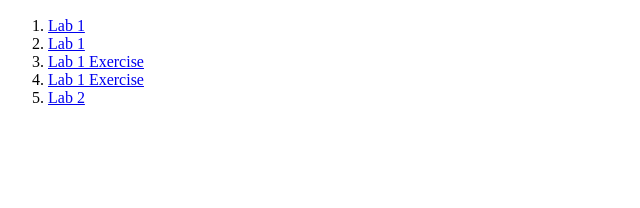
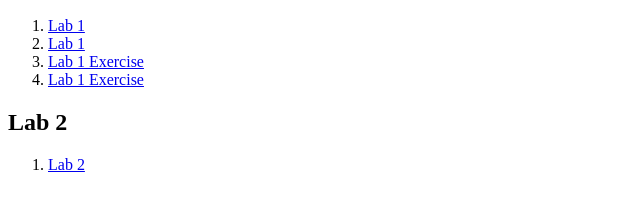
Before and after one commit to diveethra/S79065_CSF3133_K2, a plain HTML site: page index.html in a window 1280 px wide. Shown: the part 96-304 px from the top of the page, without its empty margins (0-640 px from the left). Drawn offline with Linux system fonts and the light colour scheme.

Commit message:
Update index.html

```diff
--- a/index.html
+++ b/index.html
@@ -11,6 +11,9 @@
                 <li><a href="Lab 1/lab1_ExerA.html">Lab 1</a></li>
                 <li><a href="Lab Exercise/contact.html">Lab 1 Exercise</a></li>
                 <li><a href="Lab Exercise/lab1_ExerB.html">Lab 1 Exercise</a></li>
+            </ol>
+            <h2>Lab 2</h2>
+            <ol>
                 <li><a href="Lab2/lab2.html">Lab 2</a></li>
             </ol>
         </body>
```
